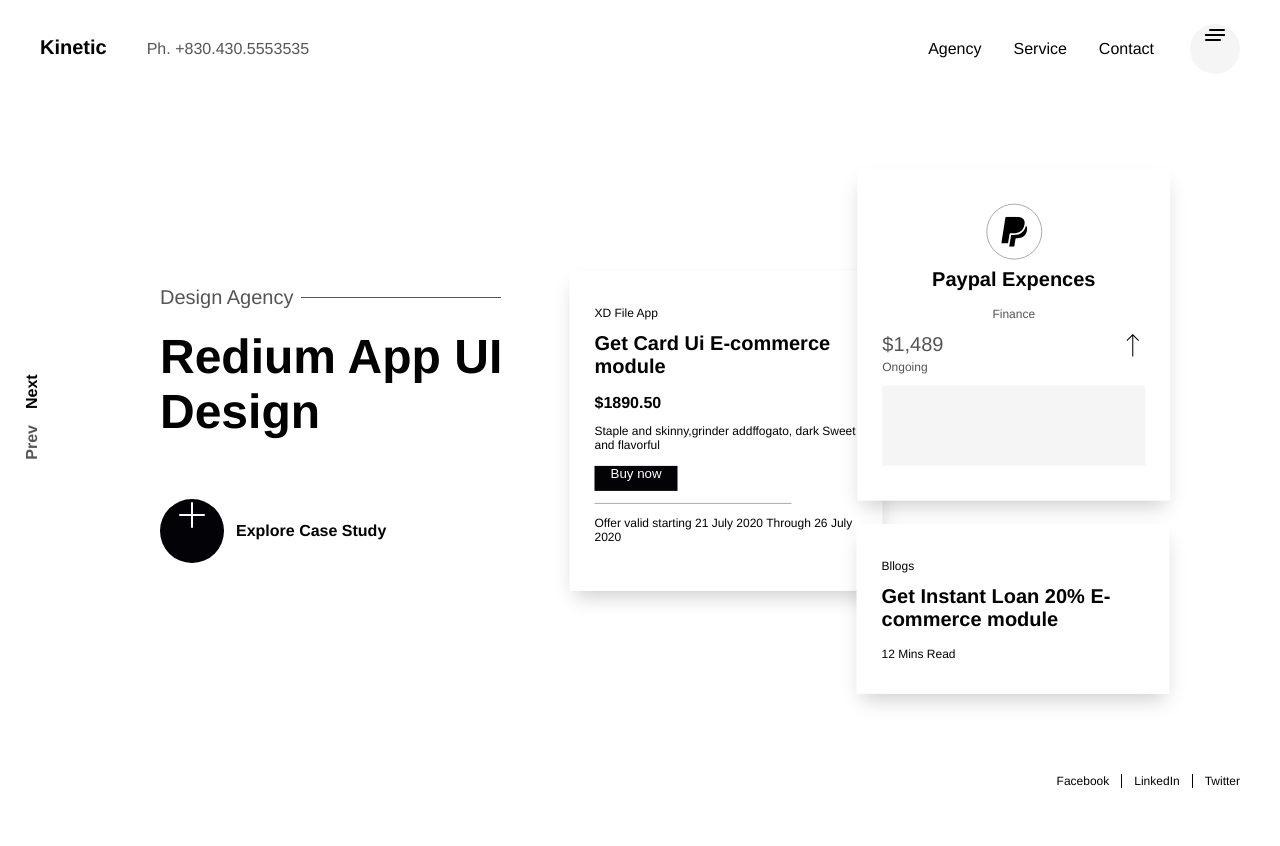
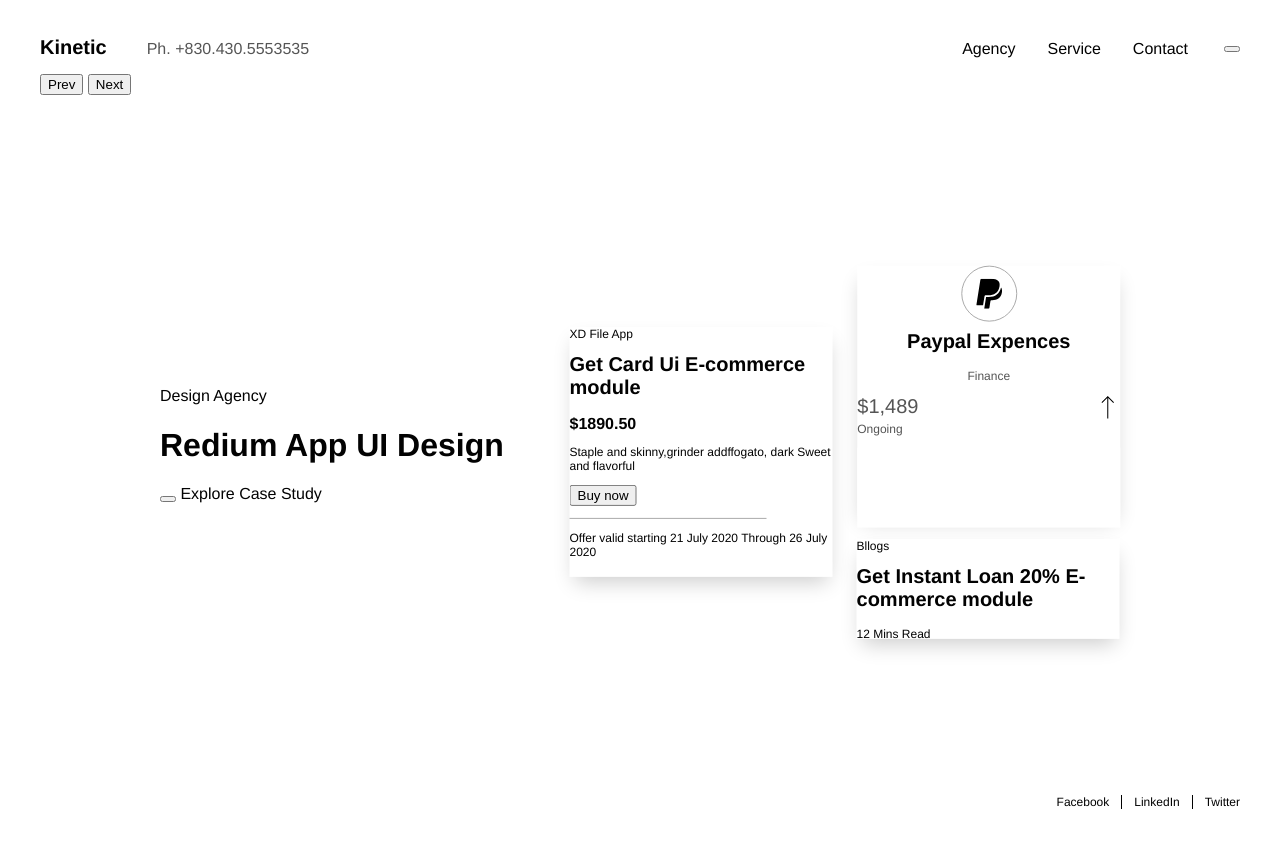
Before and after one commit to Avdyushkin/works1, a plain HTML site: page index.html in a window 1280 px wide. Drawn offline with Linux system fonts and the light colour scheme.

Commit message:
3 commit

```diff
--- a/styles/style.css
+++ b/styles/style.css
@@ -75,180 +75,6 @@ body {
     }
 
 
-    .burger {
-    position: relative;
-    width: 20px;
-    height: 20px;
-    color: var(--color-text-primary);
-
-    }
-
-    .burger::before, .burger::after {
-    content:'';
-    position: absolute;
-    width: 16px;
-    height: 2px;
-    background-color: currentColor;
-    border-radius: 1px;
-    transition: opacity 0.2s 0.1s, transform 0.2s 0.1s;
-    }
-
-    .burger::before {
-    top: 4px;
-    right: 0;
-    }
-
-    .burger::after {
-    bottom: 4px;
-    left: 0;
-    }
-
-    .burger__middle-line {
-    width: 100%;
-    height: 2px;
-    position: absolute;
-    background-color: #000;
-    border-radius: 1px;
-    top: 50%;
-    transform: translatey(-50%);
-    transition: transform 0.2s 0.1s;
-    }
-
-    .burger__middle-line::before {
-    content:'';
-    position: absolute;
-    width: 100%;
-    height: 2px;
-    background-color: var(--color-text-primary);
-    border-radius: 1px;
-    left:0;
-    transition: transform 0.2s 0.1s;
-    }
-
-    .burger:hover::before {
-    opacity: 0;
-    transform: translatex(50%);
-    transition-delay: 0;
-    }
-
-    .burger:hover::after {
-    opacity: 0;
-    transform: translatex(-50%);
-    transition-delay: 0;
-    }
-
-    .burger:hover .burger__middle-line {
-    transform: translatey(-50%) rotate(-45deg);
-    }
-
-    .burger:hover .burger__middle-line::before {
-    transform: rotate(-90deg);
-    }
-
-
-    .slider-controls {
-    position: absolute;
-    left:32px;
-    top:50%;
-    width:0;
-    display:flex;
-    justify-content:center;
-    transform:rotate(-90deg);
-
-    }
-
-
-    .slider-controls__button{
-    padding: 8px 8px;
-    appearance: none;
-    border:none;
-    font-weight:bold;
-    font-size:var(--text-size-m);
-    font-family:var(--font);
-    background:transparent;
-    }
-
-
-    .slider-controls__button_prev{
-    color:var(--color-text-secondary);
-    }
-
-
-    .slider-controls__button_next{
-    color:var(--color-text-primary);
-    }
-
-    .text-subtitle{
-    display:flex;
-    align-items:center;
-    margin-bottom: 20px;
-    font-size: var(--text-size-l);
-    position: relative;
-    color:var(--color-text-secondary);
-    }
-
-    .text-subtitle::after{
-    content:'';
-    width:200px;
-    height:1px;
-    background:var(--color-text-secondary);
-    display:block;
-    margin-left:8px;
-    }
-    .text-header {
-    margin-top: 0;
-    margin-bottom: 60px;
-    font-size: var(--text-size-2xl);
-    color:var(--color-text-primary);
-    }
-    .button-label {
-    font-size: var(--text-size-m);
-    color:var(--color-text-primary);
-    font-weight:bold;
-    display:flex;
-    align-items:center;
-    }
-    .button-label .button{
-    margin-right: 12px;
-    }
-
-    .button{
-    appearance:none;
-    box-sizing:border-box;
-    border:none;
-    display:inline-flex;
-    justify-content: center;
-    }
-
-    .button_form_round {
-    border-radius:99em;
-    }
-
-    .button_size_s {
-    min-width: 25px;
-    height: 25px;
-    padding: 0 16px;
-    }
-
-    .button_size_m {
-    min-width: 50px;
-    height: 50px;
-    }
-
-    .button_size_l {
-    min-width: 64px;
-    height: 64px;
-    }
-
-    .button_view_primary {
-    background-color:var(--color-control-primary);
-    color:var(--color-text-default);
-    }
-
-    .button_view_secondary {
-
-    background-color:var(--color-control-secondary);
-    }
 
     .slider__item{
     display:grid;
@@ -279,7 +105,7 @@ body {
     height: 100%;
     z-index:-1;
     }
-    /* filter: contrast(50); */
+
     .blob::before, .blob::after {
     content:'';
     position:absolute;
@@ -330,10 +156,8 @@ body {
     }
 
     .card {
-    /* padding: 16% 12%; */
-    padding: 35px 25px;
     width: 100%;
-    /* height: 250px; */
+    height: 250px;
     background-color: var(--color-bg-default);
     box-shadow: 0 10px 20px -5px rgba(0,0,0,0.2);
     animation:
@@ -416,7 +240,7 @@ body {
     .card__chart{
     width:100%;
     height:80px;
-    background-color: #f5f5f5;
+    background-color: #fff;
     }
     hr {
     width:75%;
@@ -425,41 +249,7 @@ body {
     background-color: var(--color-border);
     border:none;
     }
-    .cross {
-    position:relative;
-    width: 30px;
-    height: 30px;
-    color: white;
-    display: flex;
-    align-items: center;
-    }
-    .cross::before, .cross::after {
-    content:'';
-    position: absolute;
-    width: 26px;
-    height: 2px;
-    background-color: currentColor;
-    border-radius: 1px;
-    transition: opacity 0.2s 0.1s, transform 0.2s 0.1s;
-    }
-    .cross::before {
-    transform:rotate(90deg);
-    transition-delay:0.5ms;
-    left:2px;
-    }
-    .cross::after {
-    transform:rotate(180deg);
-    transition-delay:0.5ms;
-    right:2px;
-    }
-    .cross:hover::before {
-    transform:rotate(45deg);
-    left:2px;
-    }
-    .cross:hover::after {
-    transform:rotate(-45deg);
-    right:2px;
-    }
+
 
 
     @keyframes cardEaseIn {
```
Also changed, not shown: 2 other files.
